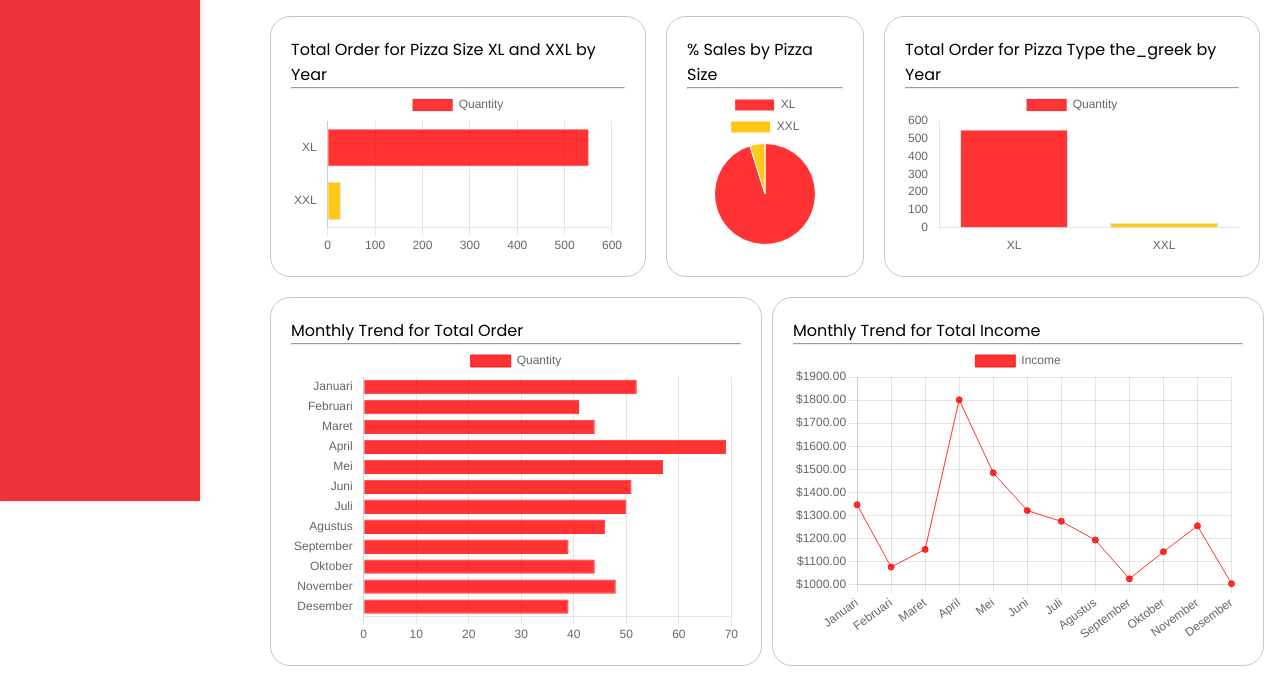
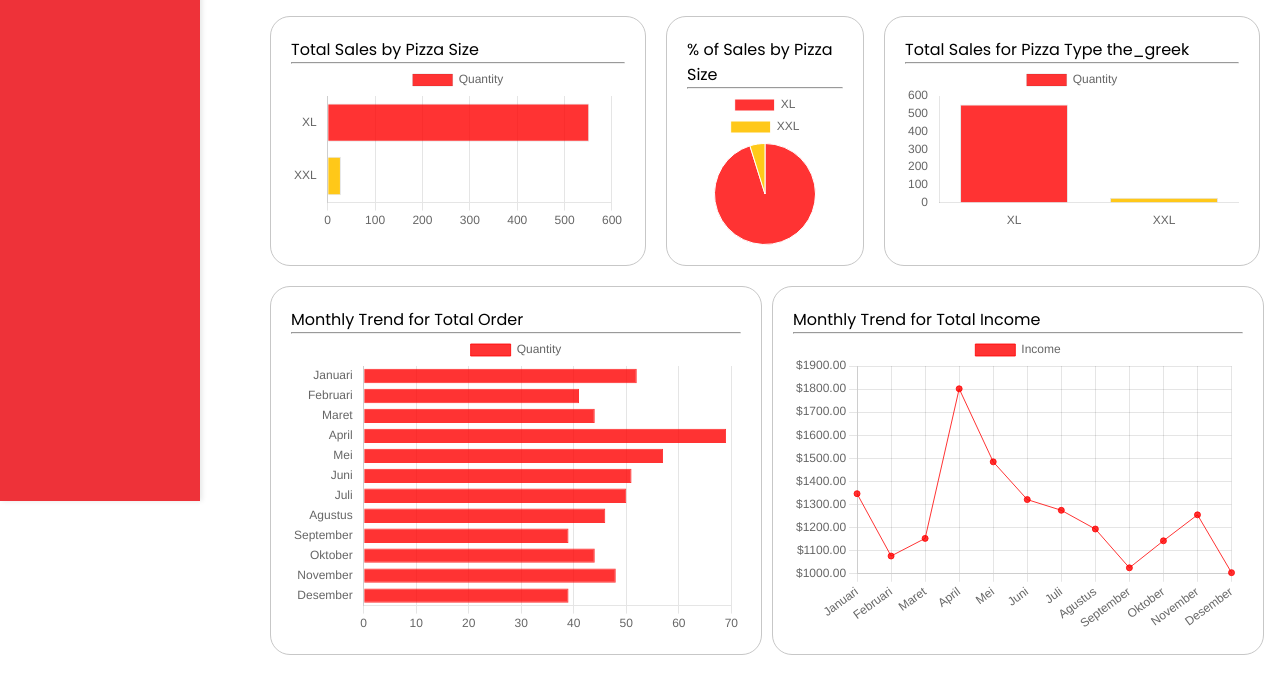
Before and after one commit to arismnndr/Team22-Palembang, a plain HTML site: page index.html in a window 1280 px wide. Shown: the part 299-985 px from the top of the page. Drawn offline with nearby package versions, Linux system fonts and the light colour scheme.

Commit message:
edit nama chart

```diff
--- a/index.html
+++ b/index.html
@@ -70,17 +70,17 @@
 
       <div class="flex gap-20">
         <div class="card-container w-40">
-          <p class="padding-buttom">Total Order for Pizza Size XL and XXL by Year</p>
+          <p class="padding-buttom">Total Sales by Pizza Size</p>
           <hr class="pb" />
           <canvas id="myChart"></canvas>
         </div>
         <div class="card-container w-20">
-          <p class="padding-buttom">% Sales by Pizza Size</p>
+          <p class="padding-buttom">% of Sales by Pizza Size</p>
           <hr class="pb" />
           <canvas id="pieChart"></canvas>
         </div>
         <div class="card-container w-40">
-          <p class="padding-buttom">Total Order for Pizza Type the_greek by Year</p>
+          <p class="padding-buttom">Total Sales for Pizza Type the_greek</p>
           <hr class="pb" />
           <canvas id="barChart"></canvas>
         </div>
```
